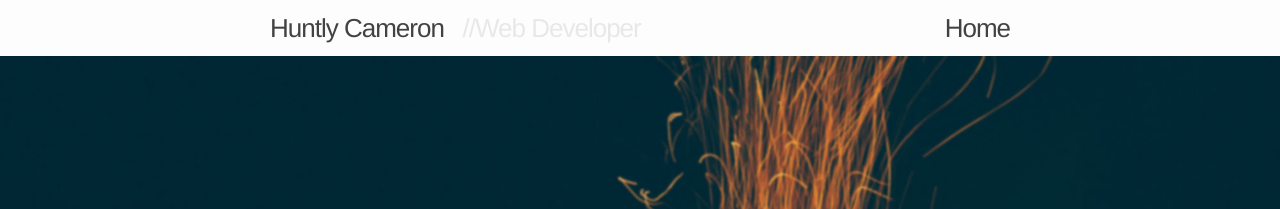
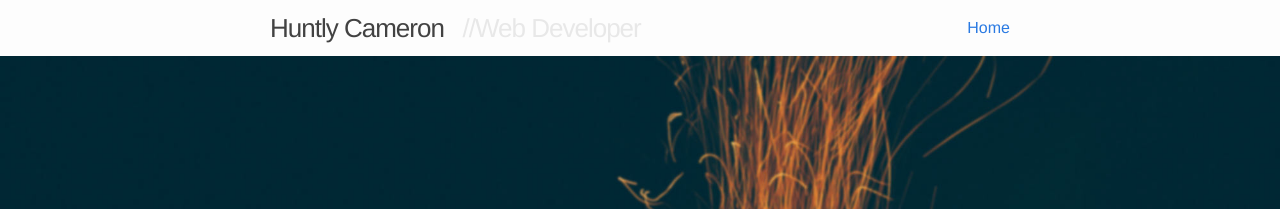
Before and after one commit to huntlyc/huntlyc.github.io, a Jekyll site: the page built from index.html, in a window 1280 px wide. Shown: the top 209 px of the page. Built offline with Jekyll 4.4.1, drawn with Linux system fonts in a browser that asks for light colours.

Commit message:
Header tweak2

```diff
--- a/_includes/header.html
+++ b/_includes/header.html
@@ -14,7 +14,7 @@
       </a>
 
       <div class="trigger">
-        <a class="site-title" href="{{ site.baseurl }}/">Home</a>
+        <a href="{{ site.baseurl }}/">Home</a>
         {% for page in site.pages %}
           {% if page.title %}
           <a class="page-link" href="{{ page.url | prepend: site.baseurl }}">{{ page.title }}</a>
```
